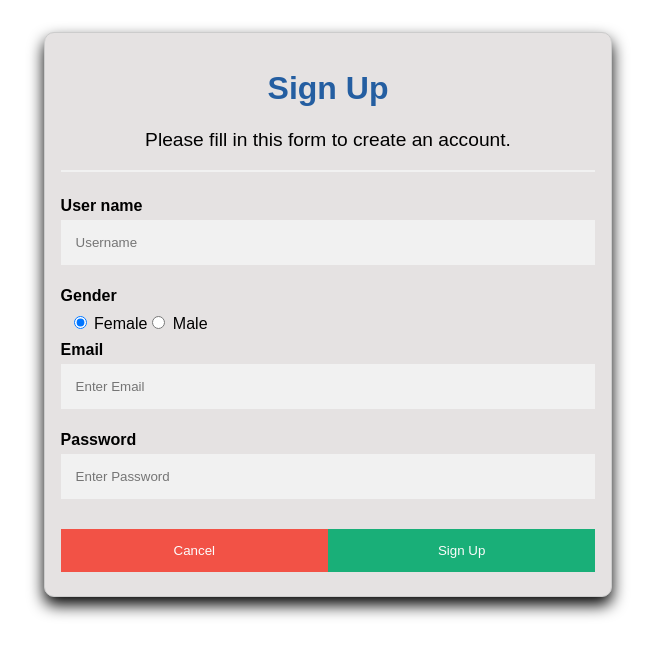
After one commit to PNC-WEP-ONE-WEEK-PROJECT/PHP-DB-G8, a PHP site: page /views/create_acc.php in a window 1280 px wide. The commit adds this page. Shown: the top 656 px of the page, without its empty margins (312-967 px from the left). Run offline with PHP 8.4, Linux system fonts and the light colour scheme.

Commit message:
#11 create acc for user

```diff
--- /dev/null
+++ b/views/create_acc.php
@@ -0,0 +1,139 @@
+<!DOCTYPE html>
+<html>
+<style>
+body {font-family: Arial, Helvetica, sans-serif;}
+* {box-sizing: border-box}
+
+/* Full-width input fields */
+input[type=text], input[type=password] {
+  width: 100%;
+  padding: 15px;
+  margin: 5px 0 22px 0;
+  display: inline-block;
+  border: none;
+  background: #f1f1f1;
+}
+
+input[type=text]:focus, input[type=password]:focus {
+  background-color: #ddd;
+  outline: none;
+}
+
+hr {
+  border: 1px solid #f1f1f1;
+  margin-bottom: 25px;
+}
+
+/* Set a style for all buttons */
+button {
+  background-color: #04AA6D;
+  color: white;
+  padding: 14px 20px;
+  margin: 8px 0;
+  border: none;
+  cursor: pointer;
+  width: 100%;
+  opacity: 0.9;
+}
+
+button:hover {
+  opacity:1;
+}
+
+/* Extra styles for the cancel button */
+.cancelbtn {
+  padding: 14px 20px;
+  background-color: #f44336;
+}
+
+/* Float cancel and signup buttons and add an equal width */
+.cancelbtn, .signupbtn {
+  float: left;
+  width: 50%;
+}
+
+/* Add padding to container elements */
+.container {
+  padding: 16px;
+}
+
+/* Clear floats */
+.clearfix::after {
+  content: "";
+  clear: both;
+  display: table;
+}
+h1{
+    text-align: center;
+    flex: 1rem;
+    color:#245EA1;
+}
+
+/* Change styles for cancel button and signup button on extra small screens */
+@media screen and (max-width: 300px) {
+  .cancelbtn, .signupbtn {
+     width: 100%;
+  }
+}
+.sign_up{
+    width: 45%;
+    margin: auto;
+    background: #E5E2E2;
+    margin-top: 2rem;
+    box-shadow: 0 0.5rem 1rem black;
+    padding-top: -1rem;
+    border-radius:10px;
+}
+.clearfix a{
+    text-decoration: none;
+    color:#fff;
+}
+.gender{
+    display: flex;
+    margin: 0.5rem;
+}
+p{
+    text-align: center;
+    font-size: 1.2rem;
+}
+</style>
+<body>
+
+<form action="../controllers/create_user.php" style="border:1px solid #ccc" class="sign_up"  method="post">
+  <div class="container">
+    <h1>Sign Up</h1>
+    <p>Please fill in this form to create an account.</p>
+    <hr>
+
+    <label for="psw-repeat"><b>User name</b></label>
+    <input type="text" placeholder="Username" name="usernames" required>
+    <label for="email"><b>Gender</b></label>
+    <div class="gender">
+        <div>
+            <input type="radio" id="html" value="F" checked name="gender">
+            <label for="html">Female</label><br>
+        </div>
+        <div>
+            <input type="radio" id="css" value="M" name="gender">
+            <label for="css">Male</label><br>
+        </div>
+
+    </div>
+    <label for="email"><b>Email</b></label>
+    <input type="text" placeholder="Enter Email" name="emails" required>
+
+    <label for="psw"><b>Password</b></label>
+    <input type="password" placeholder="Enter Password" name="psws" required>
+
+
+
+
+    <div class="clearfix">
+      <button type="button" class="cancelbtn"><a href="../index.php">Cancel</a> </button>
+      <button type="submit" class="signupbtn">Sign Up</button>
+    </div>
+  </div>
+</form>
+
+</body>
+</html>
--- a/views/form_login.php
+++ b/views/form_login.php
@@ -21,7 +21,7 @@
             <img src="images/bg.png" alt="" class="bg_first">
         </div>
 
-        <form class="formLoginIn" action="home.php">
+        <form class="formLoginIn" action="home.php" method="post">
             <div>
                 <input type="text" class="form-control" id="username" placeholder="Enter username" name="username">
             </div>
@@ -35,7 +35,7 @@
                 <a href="" class="forgot_pass">forgot password</a>
             </p>
             <p class="para">
-            <a href="" class="createAcc">Create new account</a>
+            <a href="../views/create_acc.php" class="createAcc">Create new account</a>
 
             </p>
         </form>
```
Also changed, not shown: controllers/create_user.php (added, +10 -0 lines), css/style.css (+6 -1 lines), models/post.php (+14 -0 lines).
